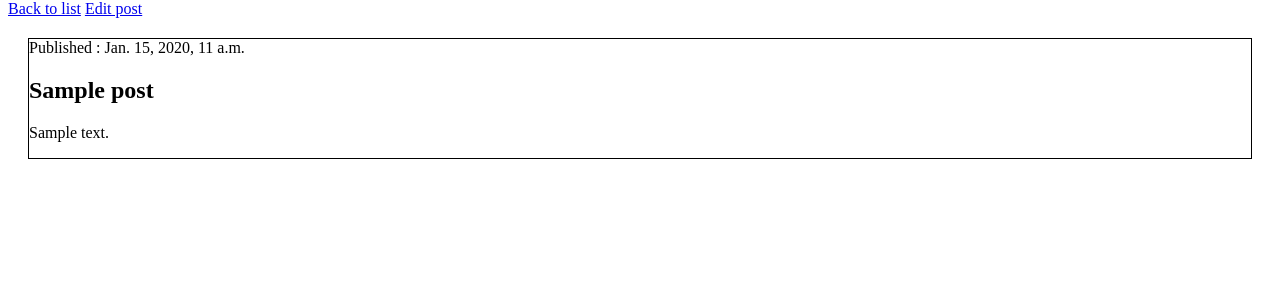
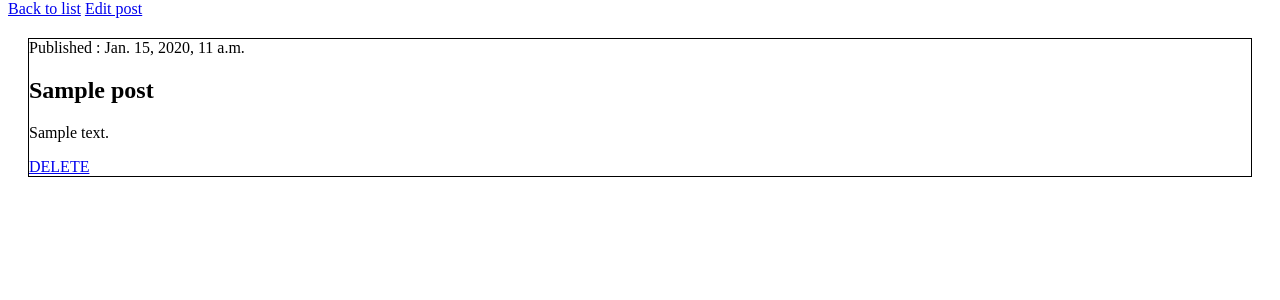
Before and after one commit to Team-Panoptes/bruform_django, a Django app: page /post/1/ in a window 1280 px wide. Shown: the part 98-398 px from the top of the page. Run offline with Django 4.2, Linux system fonts and the light colour scheme; a user stored in the database is signed in; tables that the repository leaves empty hold one stand-in row (values such as "Sample post").

Commit message:
Day 4 part 7 - Added way to delete & publish posts

```diff
--- a/django_project/mysite/blog/templates/blog/post_detail.html
+++ b/django_project/mysite/blog/templates/blog/post_detail.html
@@ -15,6 +15,10 @@
     {% endif %}
     <h2>{{ post.title }}</h2>
     <p>{{ post.text|linebreaksbr }}</p>
+
+    {% if user.is_authenticated %}
+    <a href="{% url 'post_delete' post_number=post.id %}">DELETE</a>
+    {% endif %}
 </div>
 
 {% endblock %}
--- a/django_project/mysite/blog/urls.py
+++ b/django_project/mysite/blog/urls.py
@@ -8,4 +8,5 @@ urlpatterns = [
     path("post/<int:post_number>/edit/", views.post_edit, name='post_edit'),
     path("drafts/", views.post_draft_list, name="post_draft_list"),
     path("post/<int:post_number>/publish/", views.post_publish, name="post_publish"),
+    path("post/<int:post_number>/delete/", views.post_delete, name="post_delete"),
 ]
--- a/django_project/mysite/blog/views.py
+++ b/django_project/mysite/blog/views.py
@@ -53,4 +53,10 @@ def post_edit(request, post_number):
 def post_publish(request, post_number):
     blog_post = get_object_or_404(Post, id=post_number)
     blog_post.publish()
+
     return redirect("post_detail", post_number=blog_post.id)
+
+def post_delete(request, post_number):
+    blog_post = get_object_or_404(Post, id=post_number)
+    blog_post.delete()
+    return redirect("post_list")
```
